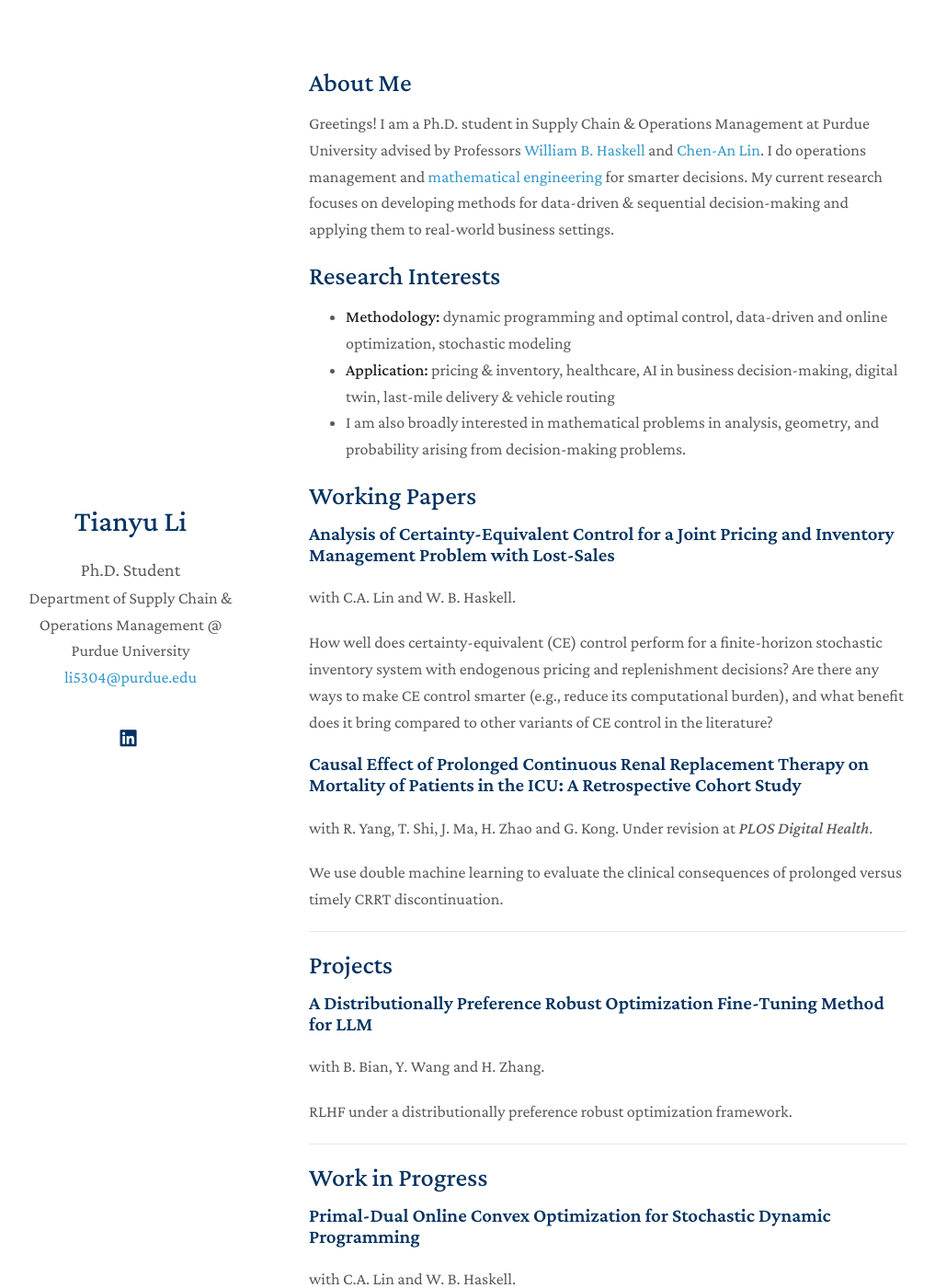
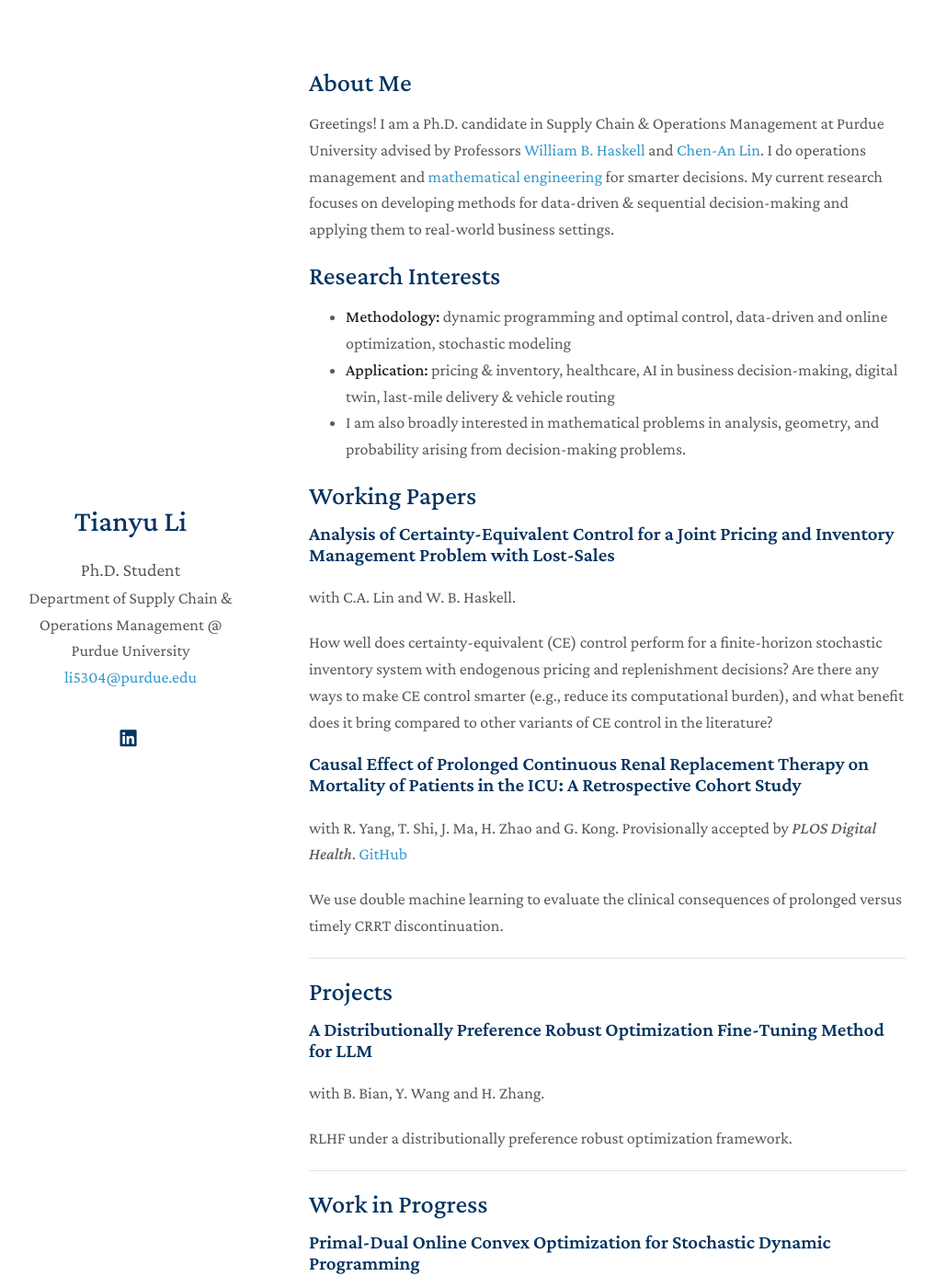
Before and after one commit to tianyu-li-dev/homepage, a Jekyll site: the page built from index.md, in a window 1280 px wide and 1400 px high. Shown: the whole window at 92% size, without its empty margins (134-1151 px from the left). Built offline with Jekyll 4.4.1, drawn with Linux system fonts in a browser that asks for light colours; a style sheet for code colours, icons or effects is not loaded; some of the changed text lies outside the part shown.

Commit message:
Update index.md

```diff
--- a/index.md
+++ b/index.md
@@ -4,7 +4,7 @@ layout: homepage
 
 ## About Me
 
-Greetings! I am a Ph.D. student in Supply Chain & Operations Management at Purdue University advised by Professors [William B. Haskell](https://www.wbhaskell.com/) and [Chen-An Lin](https://web.ics.purdue.edu/~lin1800/index.html). I do operations management and [mathematical engineering](https://tr.wikipedia.org/wiki/Matematik_m%C3%BChendisli%C4%9Fi) for smarter decisions. My current research focuses on developing methods for data-driven & sequential decision-making and applying them to real-world business settings.
+Greetings! I am a Ph.D. candidate in Supply Chain & Operations Management at Purdue University advised by Professors [William B. Haskell](https://www.wbhaskell.com/) and [Chen-An Lin](https://web.ics.purdue.edu/~lin1800/index.html). I do operations management and [mathematical engineering](https://tr.wikipedia.org/wiki/Matematik_m%C3%BChendisli%C4%9Fi) for smarter decisions. My current research focuses on developing methods for data-driven & sequential decision-making and applying them to real-world business settings.
 
 ## Research Interests
 
@@ -20,7 +20,7 @@ with C.A. Lin and W. B. Haskell.
 How well does certainty-equivalent (CE) control perform for a finite-horizon stochastic inventory system with endogenous pricing and replenishment decisions? Are there any ways to make CE control smarter (e.g., reduce its computational burden), and what benefit does it bring compared to other variants of CE control in the literature?
 
 ### Causal Effect of Prolonged Continuous Renal Replacement Therapy on Mortality of Patients in the ICU: A Retrospective Cohort Study
-with R. Yang, T. Shi, J. Ma, H. Zhao and G. Kong. Under revision at *PLOS Digital Health*.
+with R. Yang, T. Shi, J. Ma, H. Zhao and G. Kong. Provisionally accepted by *PLOS Digital Health*. [GitHub](https://github.com/tianyu-li-dev/prolonged-crrt)
 
 We use double machine learning to evaluate the clinical consequences of prolonged versus timely CRRT discontinuation.
 
```
Also changed, not shown: other parts of index.md (+4 -0 lines).
